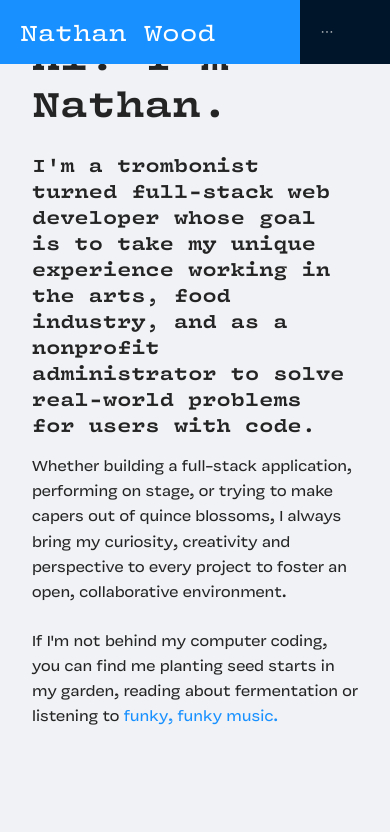
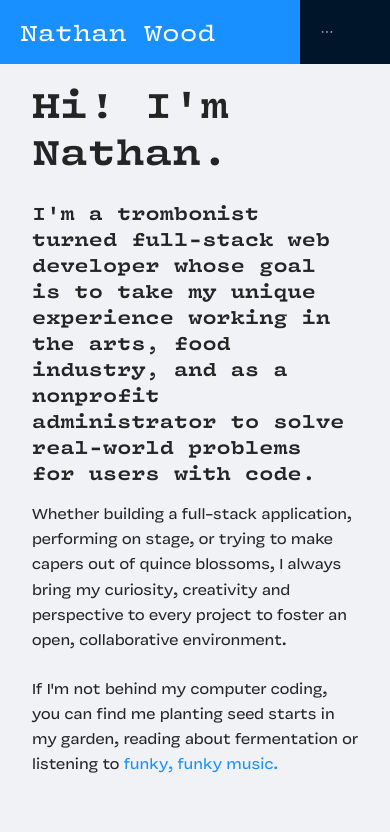
Before and after one commit to nathanwould/Portfolio, a React (Create React App) app in the folder client/: page / in a window 390 px wide. Shown: the top 832 px of the page. Built offline with nearby package versions, Linux system fonts and the light colour scheme.

Commit message:
fixed top margin

```diff
--- a/client/src/App.css
+++ b/client/src/App.css
@@ -40,8 +40,7 @@
 
 @media only screen and (max-width: 600px) {
   .site-layout-content {
-    margin-top: 6rem;
-    margin: 2rem;
+    margin: 5rem 2rem 2rem;
   }
   .menu {
     align-items: flex-start;
```
